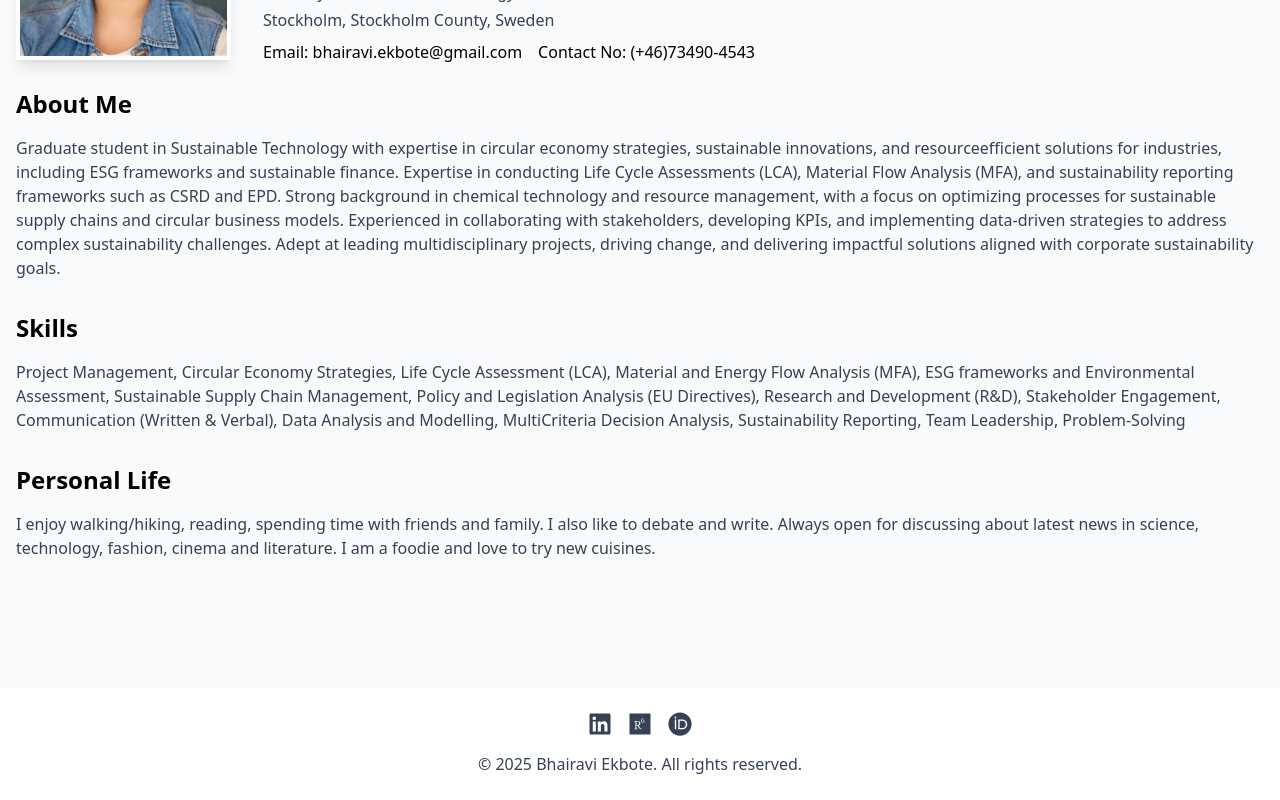
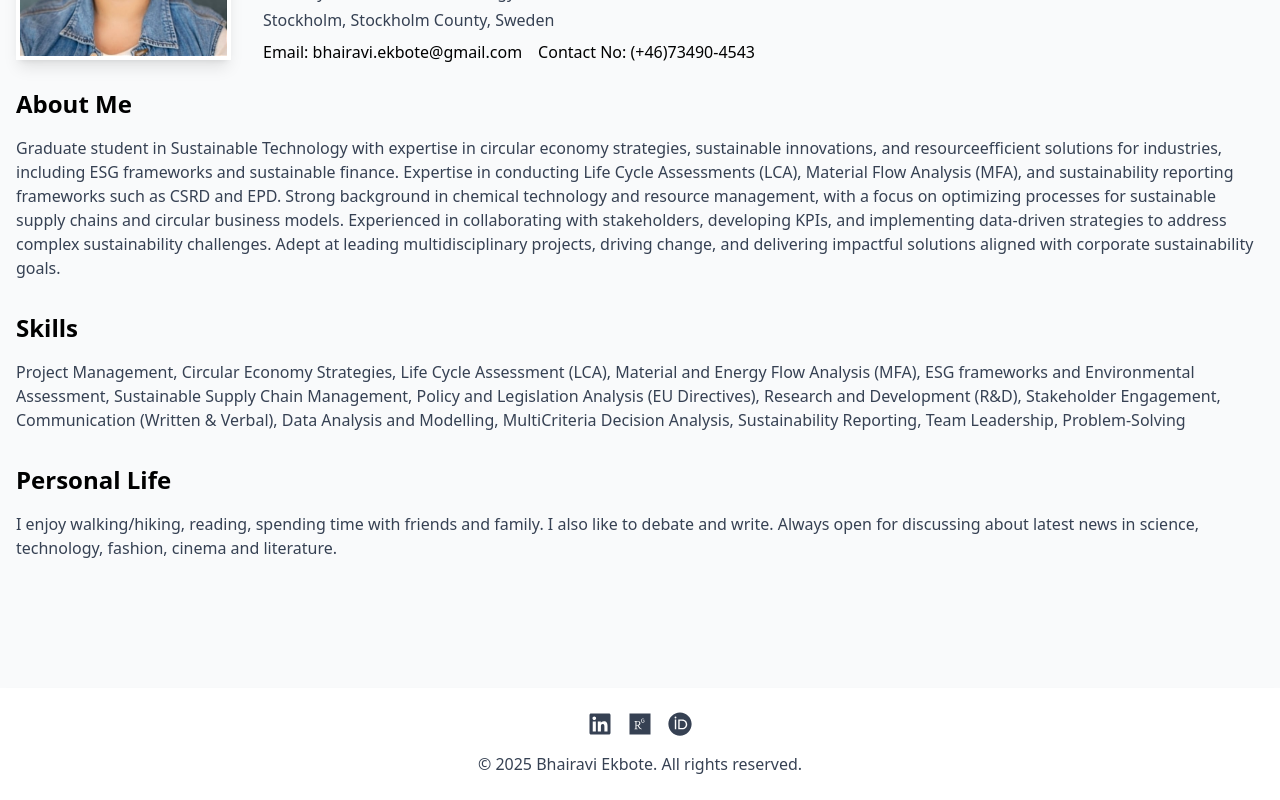
Before and after one commit to vayunekbote02/bhairavi_portfolio, a React (Vite) app: page / in a window 1280 px wide. Shown: the part 444-1244 px from the top of the page. Built offline with nearby package versions, Linux system fonts and the light colour scheme.

Commit message:
Removed on ADDIng_INfo

```diff
--- a/src/pages/Home.jsx
+++ b/src/pages/Home.jsx
@@ -93,7 +93,7 @@ const Home = () => (
           I enjoy walking/hiking, reading, spending time with friends and
           family. I also like to debate and write. Always open for discussing
           about latest news in science, technology, fashion, cinema and
-          literature. I am a foodie and love to try new cuisines.
+          literature.
         </p>
       </motion.div>
     </motion.div>
```
